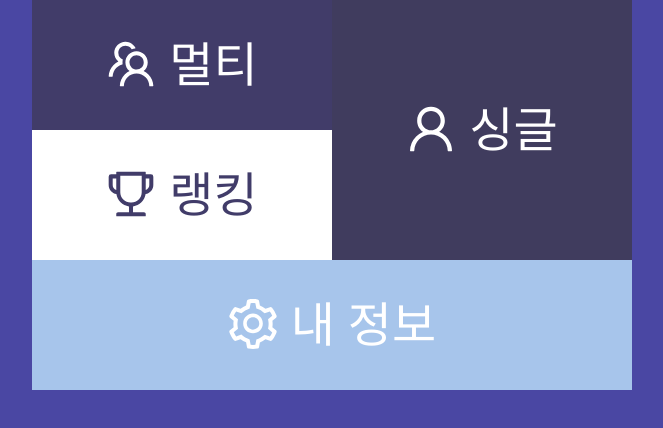
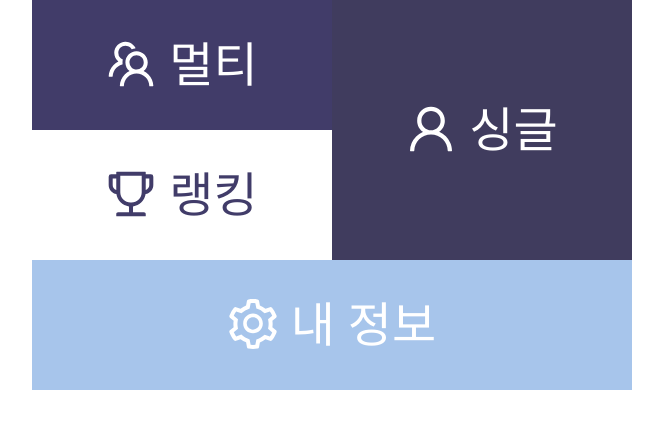
Before and after one commit to gunkim/2048-online, a Next.js app in the folder frontend/: page / in a window 1280 px wide. Shown: the top 428 px of the page, without its empty margins (308-971 px from the left). Built offline with nearby package versions, Linux system fonts and the light colour scheme; what typesafe-actions would draw is missing.

Commit message:
design: CSS 수정

```diff
--- a/frontend/style/global.css
+++ b/frontend/style/global.css
@@ -1,3 +1,12 @@
+* {
+  margin: 0;
+  padding: 0;
+}
+html,
 body {
-  background-color: #4a47a3 !important;
+  background-color: white !important;
+  height: 100%;
 }
+#__next {
+  height: 100%;
+}
```
